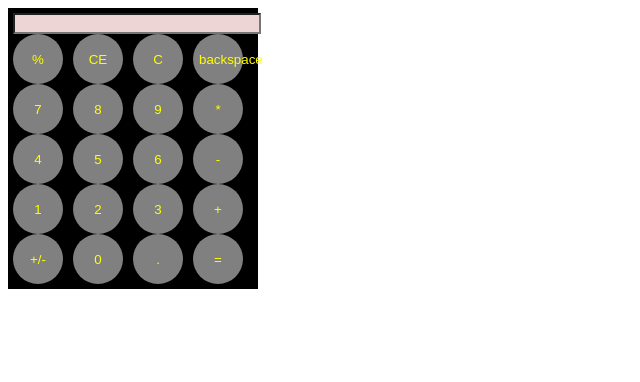
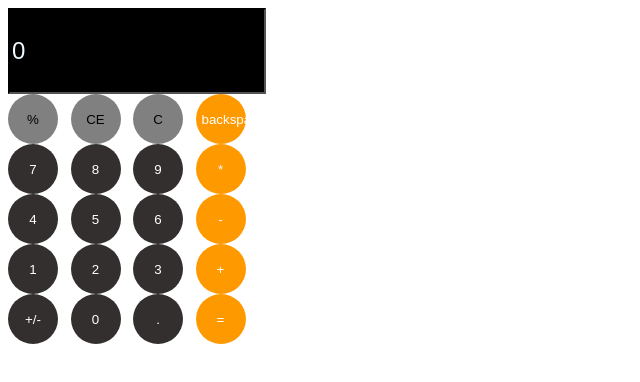
Before and after one commit to kirtivaishya/calculator, a plain HTML site: page index.html in a window 1280 px wide. Shown: the whole page, without its empty margins (0-640 px from the left). Drawn offline with Linux system fonts and the light colour scheme.

Commit message:
function added to add value on output screen

```diff
--- a/css/component.scss
+++ b/css/component.scss
@@ -1,17 +1,15 @@
-.btn{
-    background-color: grey;
-    color: yellow;
-    border-radius: 50%;
-    border: grey;
-
-}
 section{
     width: 250px;
-    height: 300;
+    height: 300px;
 }
 input{
     width: 100%;
-    background-color: rgb(238, 213, 213);
+    background-color: black;
+    height: 80px;
+    margin: 0%;
+    border-color: black;
+    color: aliceblue;
+    font-size: x-large;
 }
 // .firstrow {
 //     grid-area: firstrow;
@@ -29,18 +27,30 @@ input{
     display: grid;
     grid-template-columns: 1fr 1fr 1fr 1fr;
     grid-template-rows: auto;
-}
-button {
+   }
+.btn {
     height: 50px;
     width: 50px;
-    background-color: grey;
-    color: yellow;
+    background-color: rgb(51, 47, 47);
+    color: white;
     border-radius: 50%;
     border: grey;
-  &_operation{
-      background-color: yellow;
-      color: black;
-  }
+    :hover{
+        background-color: rgb(165, 54, 199);
+    }
+    &-operation{
+       background-color: rgb(255, 153, 0);
+       color:white;
+    //    :hover{
+    //     background-color: rgb(27, 164, 189);
+    //     cursor:pointer;
+    //    }
+      }
+      &-el{
+        background-color: grey;
+        color: black;
+       }
+
 }
 
   form {
--- a/css/main.scss
+++ b/css/main.scss
@@ -0,0 +1,2 @@
+@import "./var.scss";
+@import "./component.scss";
--- a/index.html
+++ b/index.html
@@ -4,36 +4,39 @@
     <meta charset="UTF-8">
     <meta name="viewport" content="width=device-width, initial-scale=1.0">
     <title>calculator</title>
-    <link rel="stylesheet" href="css/component.css">
+    <link rel="stylesheet" href="css/main.css">
+
 </head>
 <body>
     <section >
-        <form action="" >
-            <input type="number">
+        <!-- <form action="" > -->
+            <div class="layout">
+            <input value=0 name="output">
             <br>
             <div class="grid">
-            <button class=".btn ._operation" id="percentage">%</button>
-            <button class=".btn" id="CE">CE</button>
-            <button id="C">C</button>
-            <button id="backspace">backspace</button>
-            <button id="7">7</button>
-            <button id="8">8</button>
-            <button id="9">9</button>
-            <button id="*">*</button>
-            <button id="4">4</button>
-            <button id="5">5</button>
-            <button id="6">6</button>
-            <button id="substract">-</button>
-            <button id="1">1</button>
-            <button id="2">2</button>
-            <button id="3">3</button>
-            <button id="+">+</button>
-            <button id="prefix">+/-</button>
-            <button id="0">0</button>
-            <button id="dot">.</button>
-            <button id="equal">=</button>
+            <button class="btn btn-el" id="percentage">%</button>
+            <button class="btn btn-el" id="CE">CE</button>
+            <button class="btn btn-el"  id="C">C</button>
+            <button class="btn btn-operation" id="backspace">backspace</button>
+            <button class="btn" id="7">7</button>
+            <button class="btn" name="number" value=8>8</button>
+            <button class="btn" name="number" value=9 id="9">9</button>
+            <button class="btn btn-operation" id="*">*</button>
+            <button class="btn" name="number" value=4 id="4">4</button>
+            <button class="btn" name="number" value=5 id="5">5</button>
+            <button class="btn" name="number" value=6 id="6">6</button>
+            <button class="btn btn-operation" id="substract">-</button>
+            <button class="btn" name="number" value=1 id="1">1</button>
+            <button class="btn" name="number" value=2 id="2">2</button>
+            <button class="btn" name="number" value=3 id="3">3</button>
+            <button class="btn btn-operation" id="+">+</button>
+            <button class="btn" id="prefix">+/-</button>
+            <button class="btn" name="number" value=0 id="0">0</button>
+            <button class="btn" id="dot">.</button>
+            <button class="btn btn-operation" id="equal">=</button>
         </div>
-        </form>
+    </div>
+        <!-- </form> -->
     </section>
     <script src="js/function.js"></script>
 </body>
--- a/js/function.js
+++ b/js/function.js
@@ -1,5 +1,20 @@
 // **********Add the value to input ***********
-button.addEventListener('click',(event)=>{
-    event.preventDefault();
-   const buttonList= document.querySelectorAll("button");
+const inputtext = document.getElementsByTagName("input")[0];
+console.log(inputtext);
+const buttons= document.querySelectorAll("button");
+console.log(buttons);
+buttons.forEach(button => {
+
+       button.addEventListener('click',(event)=>{
+            event.preventDefault();
+            console.log(button.value);
+            const outputValue=0;
+            const buttonContent= button.innerText
+            if (typeof(buttonContent)=="number") {
+                outputValue=inputtext.value+""+outputValue;
+            } else {
+                outputValue=inputtext.value+""+outputValue;
+            }
+            inputtext.value = button.innerText;
+        });
 });
```
Also changed, not shown: css/component.css, css/main.css.
